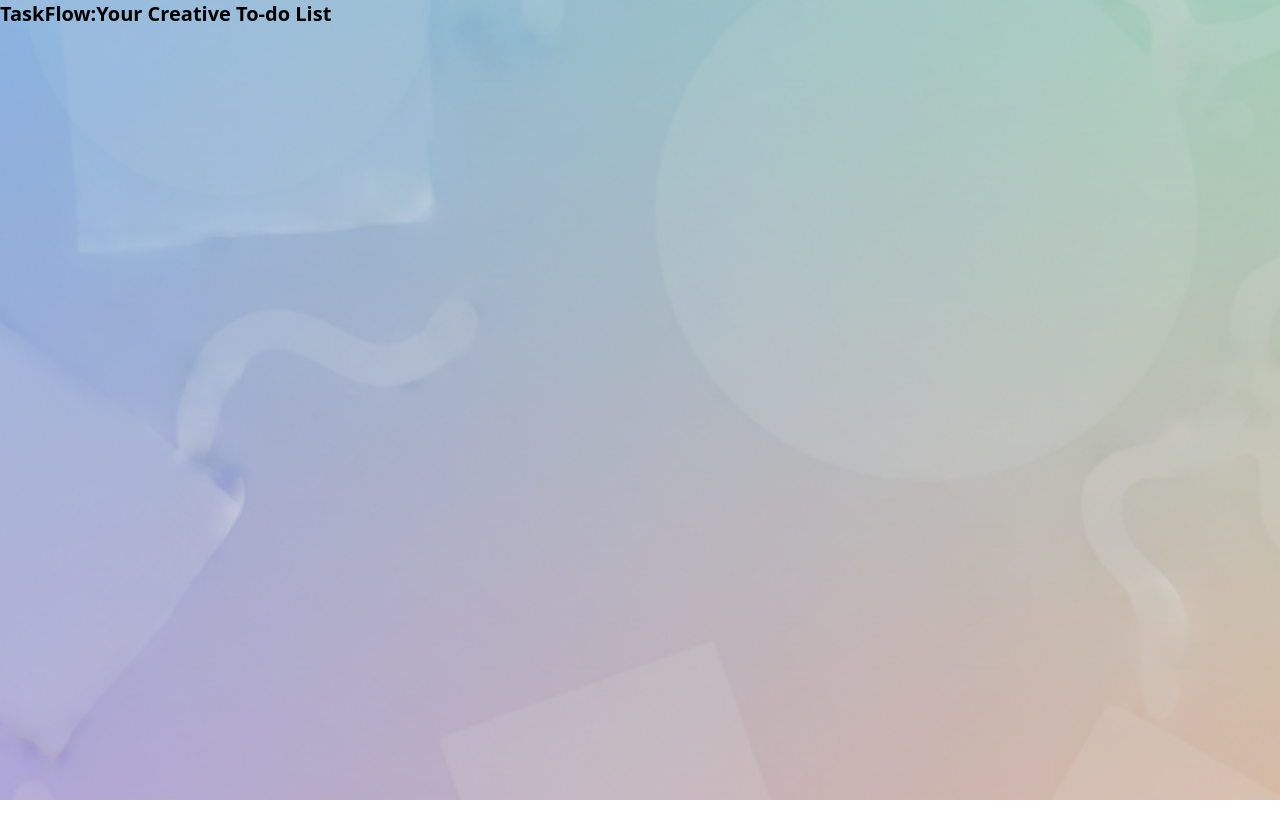
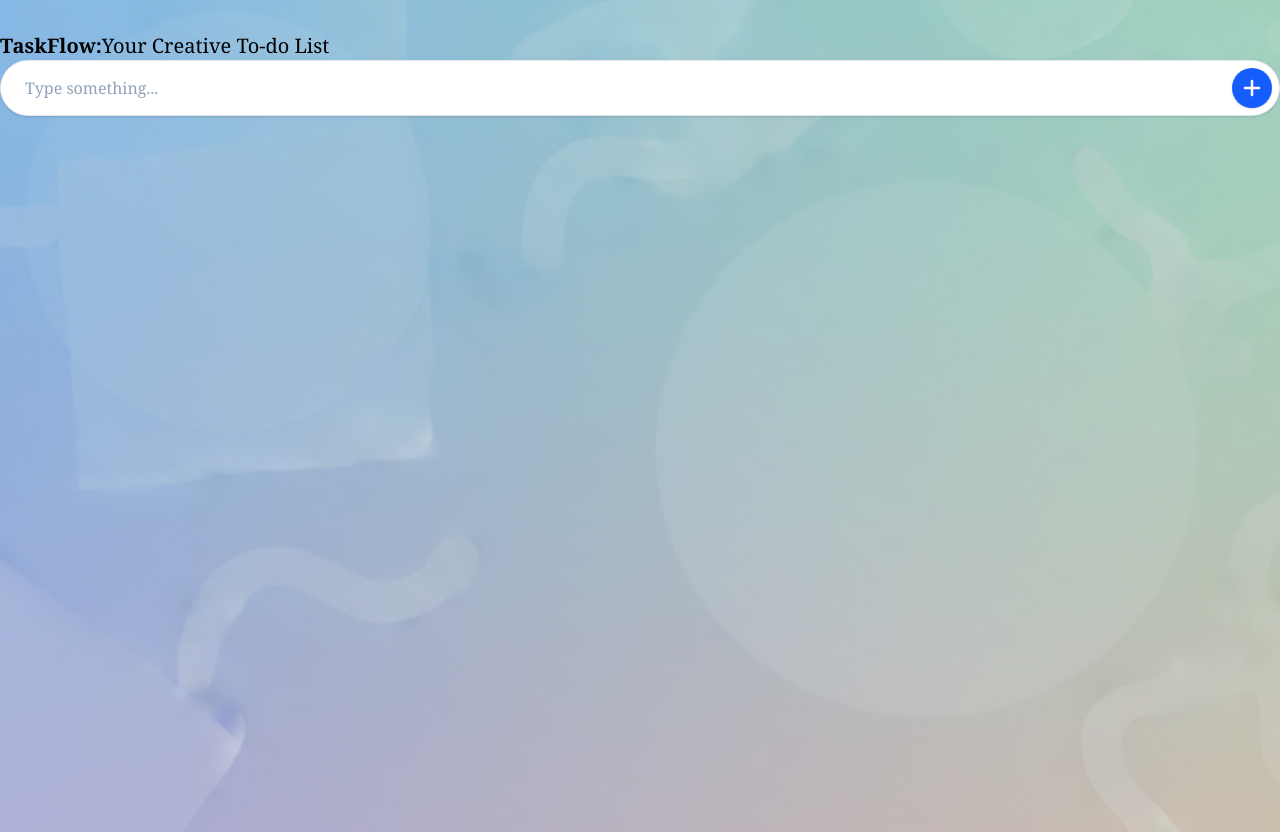
Before and after one commit to Lucasdeekay/todolist, a React (Vite) app: page / in a window 1280 px wide. Before the commit the page ends 800 px from the top, so only its background shows below. Built offline with nearby package versions, Linux system fonts and the light colour scheme.

Commit message:
Updated code

```diff
--- a/package.json
+++ b/package.json
@@ -11,6 +11,7 @@
   },
   "dependencies": {
     "@tailwindcss/vite": "^4.1.18",
+    "lucide-react": "^0.562.0",
     "react": "^19.2.0",
     "react-dom": "^19.2.0",
     "tailwindcss": "^4.1.18"
--- a/src/App.tsx
+++ b/src/App.tsx
@@ -1,16 +1,16 @@
 import Header from "./components/Header";
-import './App.css';
-
+import "./App.css";
+import Input from "./components/Input";
 
 function App() {
-
   return (
     <>
-      <div className="container mx-auto">
+      <div className="container mx-auto my-8 font-serif">
         <Header />
+        <Input />
       </div>
     </>
   );
 }
 
-export default App
+export default App;
--- a/src/components/Header.tsx
+++ b/src/components/Header.tsx
@@ -2,7 +2,7 @@ const Header = () => {
   return (
     <div className="text-xl">
       <span className="font-black">TaskFlow:</span>
-      <span className="font-bold">Your Creative To-do List</span>
+      <span className="font-sm">Your Creative To-do List</span>
     </div>
   );
 }
--- /dev/null
+++ b/src/components/Input.tsx
@@ -0,0 +1,36 @@
+import { Plus } from "lucide-react";
+
+const Input = () => {
+  return (
+    <div className="relative group">
+      <input
+        type="text"
+        // value={inputValue}
+        // onChange={(e) => setInputValue(e.target.value)}
+        // onKeyDown={handleKeyPress}
+        placeholder="Type something..."
+        className="w-full h-14 pl-6 pr-16 bg-white border border-slate-200 rounded-full
+                     shadow-sm transition-all duration-200 ease-in-out
+                     placeholder:text-slate-400 text-slate-700
+                     focus:outline-none focus:ring-2 focus:ring-blue-500/20 focus:border-blue-500
+                     hover:border-slate-300"
+      />
+
+      {/* Plus Button */}
+      <button
+        // onClick={handleAdd}
+        // disabled={!inputValue.trim()}
+        className="absolute right-2 top-2 bottom-2 aspect-square flex items-center justify-center
+                     bg-blue-600 text-white rounded-full transition-all duration-200
+                     hover:bg-blue-700 active:scale-95 disabled:bg-slate-200
+                     disabled:cursor-not-allowed disabled:scale-100
+                     shadow-sm hover:shadow-md"
+        aria-label="Add item"
+      >
+        <Plus size={24} strokeWidth={2.5} />
+      </button>
+    </div>
+  );
+};
+
+export default Input;
```
Also changed, not shown: 1 other file (tests, documents, lock files or other folders).
